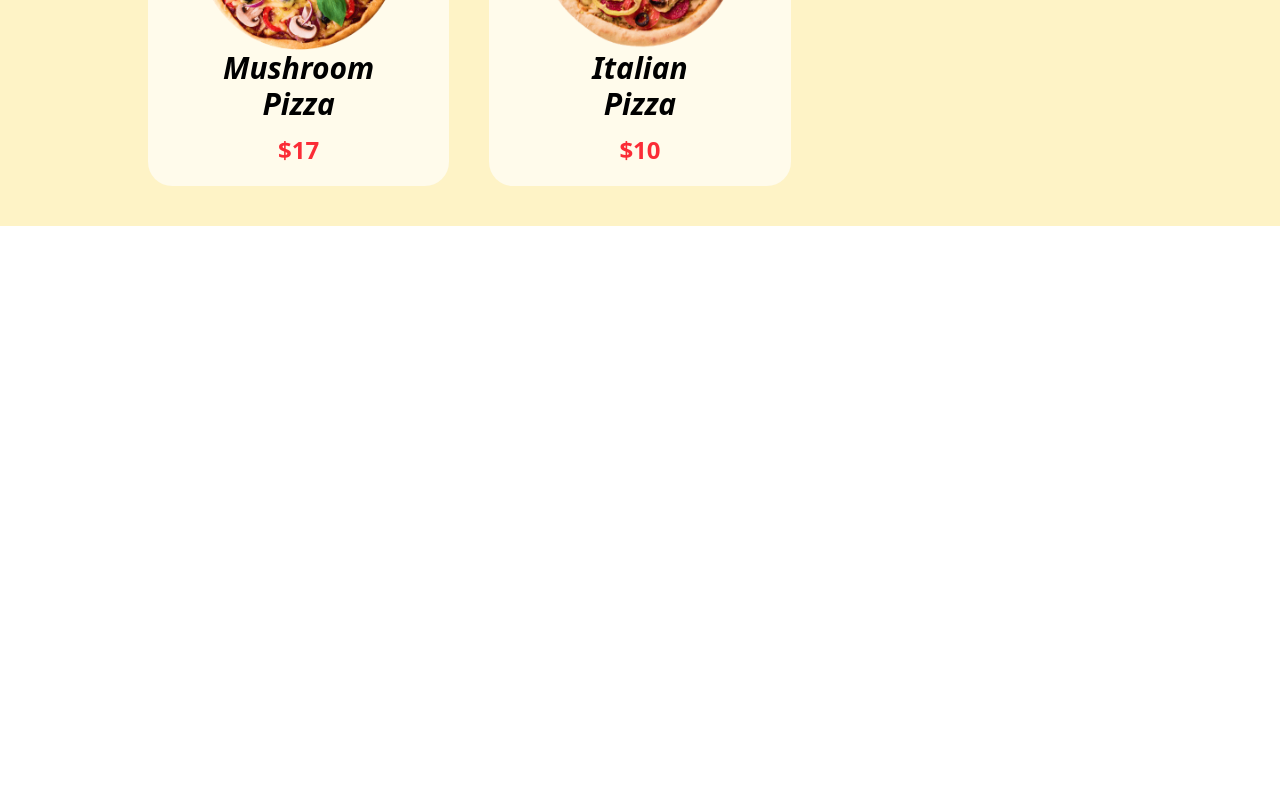
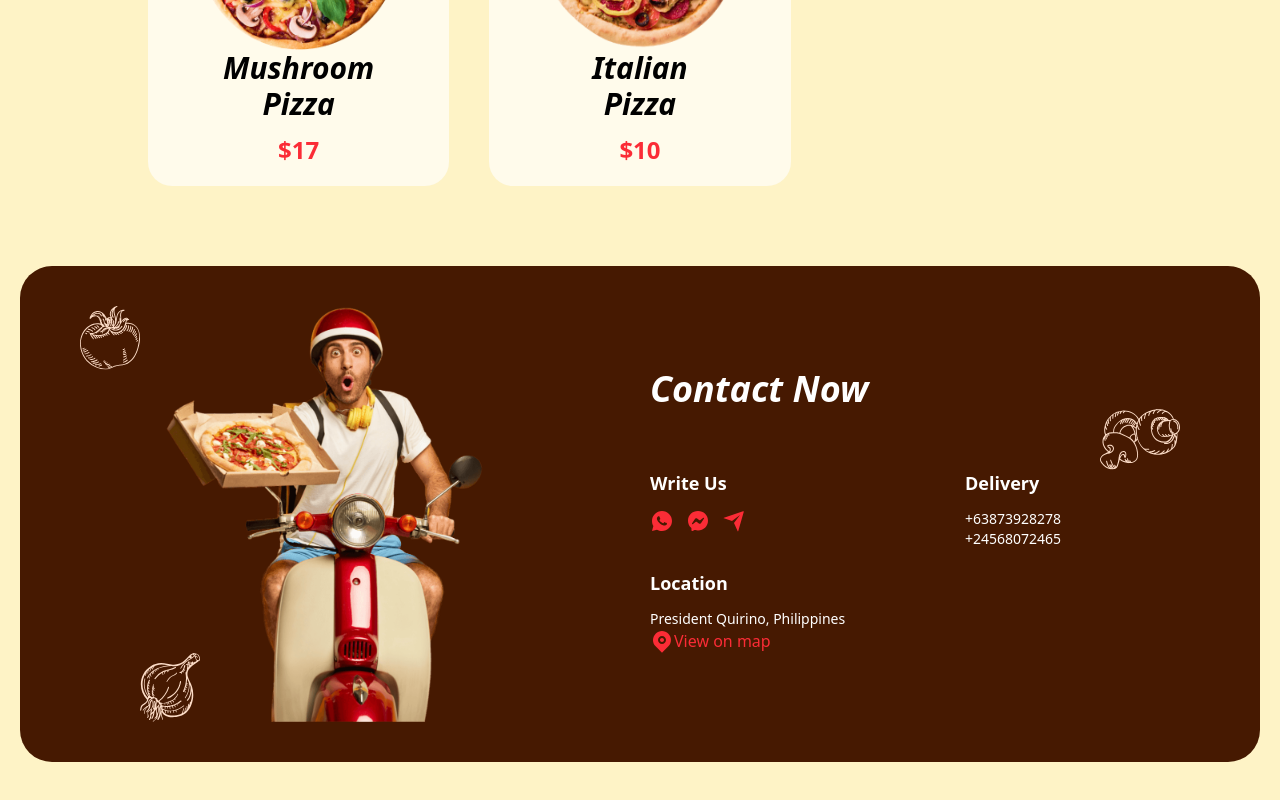
Before and after one commit to NDTC-Mangansakan/react-pizza-website, a React (Vite) app: page / in a window 1280 px wide. Shown: the part 2782-3582 px from the top of the page. Before the commit the page ends 3008 px from the top, so only its background shows below. Built offline with nearby package versions, Linux system fonts and the light colour scheme.

Commit message:
initial contact page code

```diff
--- a/src/App.jsx
+++ b/src/App.jsx
@@ -5,6 +5,7 @@ import Home from './pages/Home'
 import About from './pages/About'
 import Ingredients from './pages/Ingredients'
 import Products from './pages/Products'
+import Contact from './pages/Contact'
 
 const App = () => {
   return (
@@ -15,6 +16,7 @@ const App = () => {
 
       <Ingredients/>
       <Products/>
+      <Contact/>
       {/* <Footer/> */}
     </>
   )
--- /dev/null
+++ b/src/pages/Contact.jsx
@@ -0,0 +1,71 @@
+import contactImg from '../assets/img/contact-img.png'
+import sticker1 from '../assets/img/sticker-tomato.svg'
+import sticker2 from '../assets/img/sticker-onion.svg'
+import sticker3 from '../assets/img/sticker-mushroom.svg'
+import { RiMapFill, RiMapPinFill, RiMessengerFill, RiSendPlaneFill, RiWhatsappFill } from '@remixicon/react'
+
+const Contact = () => {
+    return (
+        <section id='contact' className='py-10 bg-bg-primary'>
+            <div className="custom-container">
+
+                <div className="flex flex-col items-center justify-center gap-5 py-10 rounded-4xl bg-amber-950 lg:flex-row">
+                    {/* contact img */}
+                    <div className="relative lg:w-1/2">
+                        <img src={contactImg} alt="contact image" className='w-50 mx-auto sm:w-60 lg:w-80'/>
+
+                        <img src={sticker1} alt="sticker 1" className='w-10 absolute top-0 lg:left-15 lg:w-15' />
+                        <img src={sticker2} alt="sticker 2" className='w-10 absolute -bottom-10 -right-8 lg:bottom-0 lg:left-30 lg:w-15' />
+                    </div>
+
+                    {/* Contact Data */}
+                    <div className="relative text-white lg:w-1/2">
+                        <p className="section-title text-center lg:text-start">
+                            Contact Now
+                        </p>
+
+                        <div className="mt-5 grid grid-cols-1 gap-5 lg:mt-15 lg:grid-cols-2">
+
+                            <div>
+                                <p className="text-center font-bold text-lg lg:text-start">Write Us</p>
+                                <div className="mt-3 flex justify-center gap-3 lg:justify-start">
+                                    <a href="#whatsapp" className='text-primary'>
+                                        <RiWhatsappFill/>
+                                    </a>
+                                    <a href="#messenger" className='text-primary'>
+                                        <RiMessengerFill />
+                                    </a>
+                                    <a href="#send" className='text-primary'>
+                                        <RiSendPlaneFill />
+                                    </a>
+                                </div>
+                            </div>
+
+                            <div>
+                                <p className="text-center font-bold text-lg lg:text-start">Delivery</p>
+                                <div className="mt-3 text-center lg:text-start">
+                                    <p className="text-sm">+63873928278</p>
+                                    <p className="text-sm">+24568072465</p>
+                                </div>
+                            </div>
+
+                            <div>
+                                <p className="text-center font-bold text-lg lg:text-start">Location</p>
+                                <div className="mt-3 text-center lg:text-start">
+                                    <p className="text-sm">President Quirino, Philippines</p>
+                                    <a href="#map" className='text-primary inline-flex items-center'>
+                                        <RiMapPinFill/> View on map
+                                    </a>
+                                </div>
+                            </div>
+                        </div>
+
+                        <img src={sticker3} alt="sticker 3" className='w-10 absolute top-30 lg:right-20 lg:top-10 lg:w-20' />
+                    </div>
+                </div>
+            </div>
+        </section>
+    )
+}
+
+export default Contact
--- a/src/pages/Products.jsx
+++ b/src/pages/Products.jsx
@@ -17,7 +17,7 @@ const Products = () => {
             <div className="w-[320px] px-5 mx-auto sm:w-[640px] lg:w-[1024px]">
                 <p className="section-title text-center">The Most <br />Devoured Pizza</p>
 
-                <div className="mt-40 grid gap-x-5 gap-y-15 grid-cols-2 sm:gap-x-10 sm:gap-y-25  lg:grid-cols-3 lg:gap-y-35">
+                <div className="mt-15 sm:mt-30 lg:mt-40 grid gap-x-5 gap-y-15 grid-cols-2 sm:gap-x-10 sm:gap-y-25  lg:grid-cols-3 lg:gap-y-35">
                     {productsList.map(list => (
                         <div key={list.name} className="relative group rounded-3xl bg-bg-secondary p-5 pt-10  sm:pt-15 lg:pt-20">
                             <img src={list.img} alt={list.name} className='transition-transform duration-200 group-hover:-translate-y-2 absolute w-25 left-1/2 -translate-x-1/2 -top-10 sm:-top-20 lg:-top-25 sm:w-40 lg:w-50' />
```
